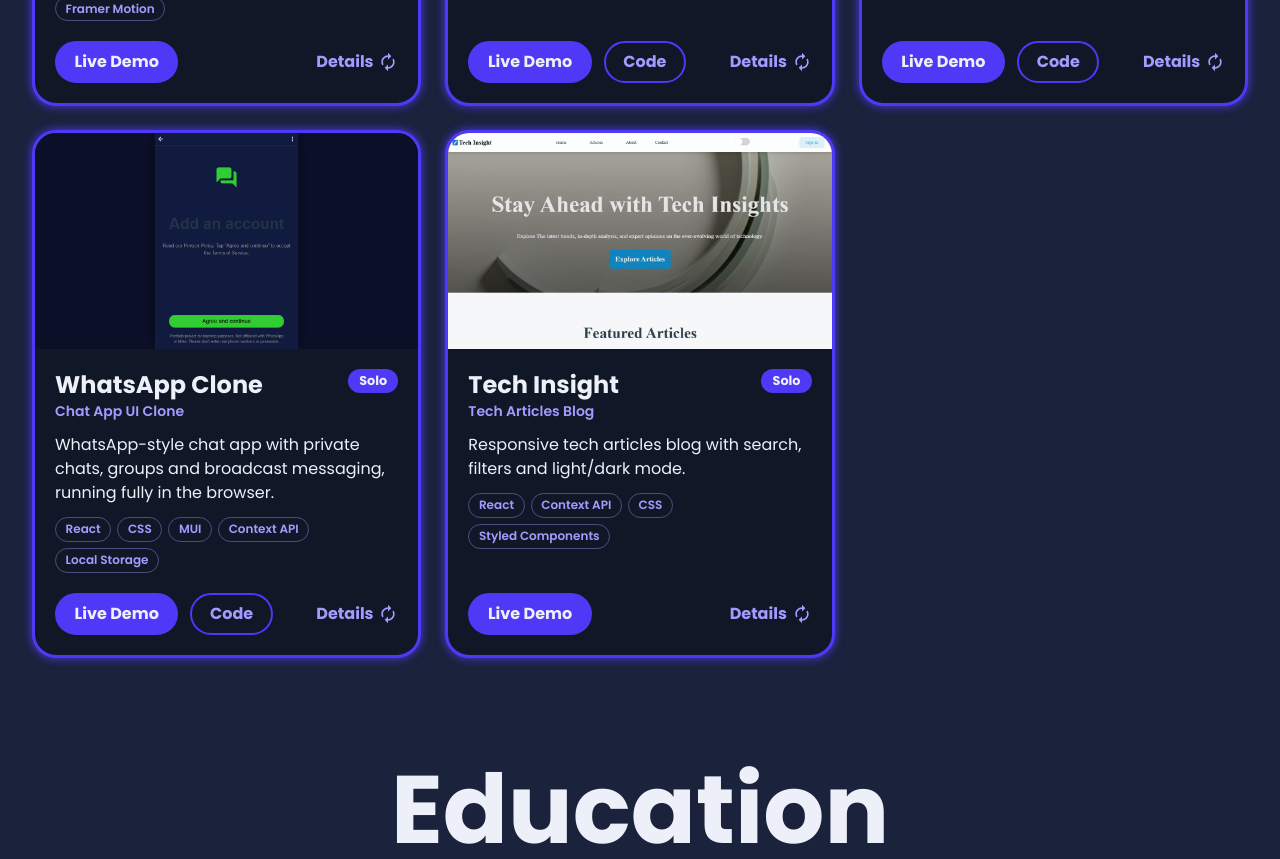
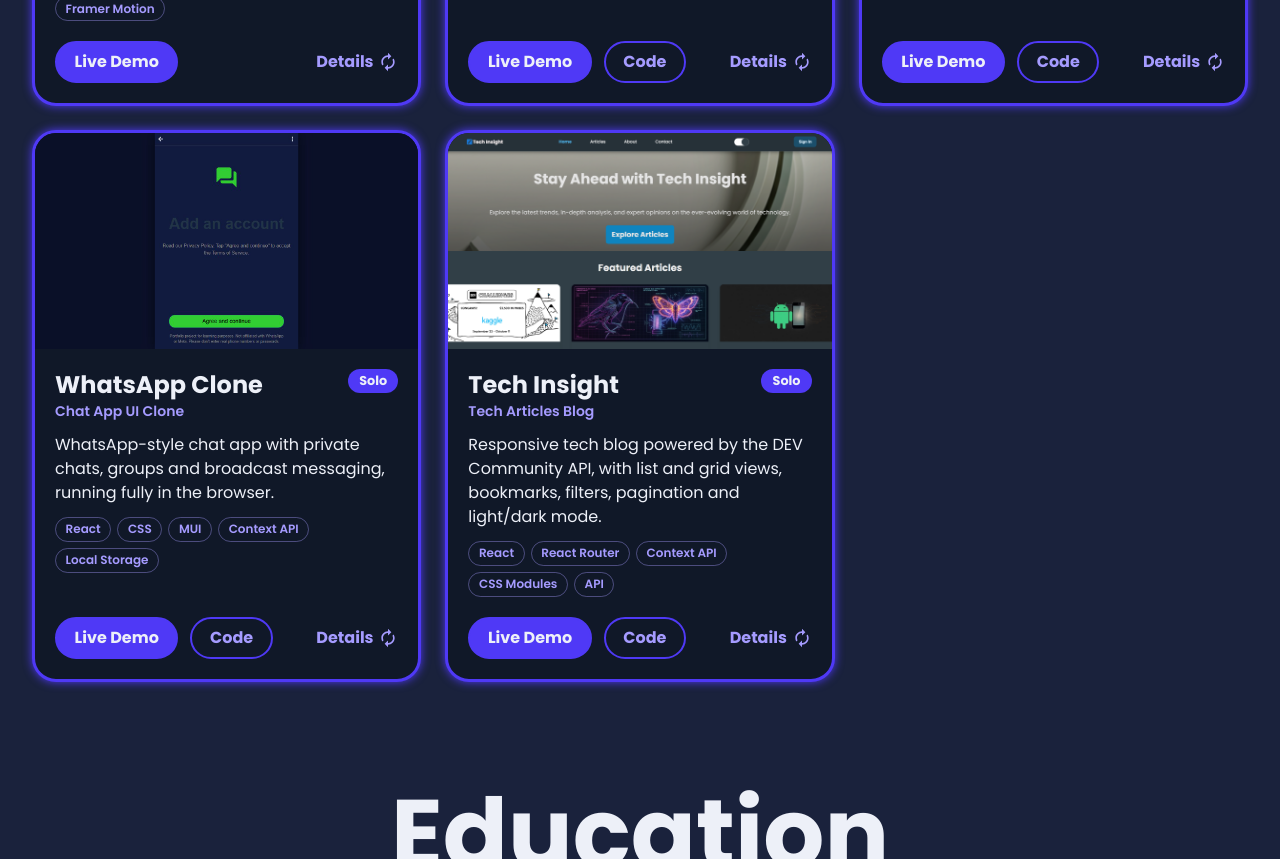
Before and after one commit to Sa3ed-031/Sa3ed-031.github.io, a React (Vite) app: page / in a window 1280 px wide. Shown: the part 2940-3799 px from the top of the page. Built offline with nearby package versions, Linux system fonts and the light colour scheme.

Commit message:
edit tech insights project preview & description.

```diff
--- a/src/data/projects.js
+++ b/src/data/projects.js
@@ -1,5 +1,5 @@
 // Plain screenshots of each live site (the *.png social images already contain the title)
-import articles from "../assets/images/screenshots/articles-blog-screenshot.jpg";
+import articles from "../assets/images/screenshots/articles-blog-screenshot.png";
 import whatsapp from "../assets/images/screenshots/whatsapp-clone-screenshot.jpg";
 import carpentry from "../assets/images/screenshots/archi-carpenter-screenshot.jpg";
 import rennello from "../assets/images/screenshots/rennello-screenshot.jpg";
@@ -102,18 +102,22 @@ const projectsList = [
     featured: false,
   },
   {
-    id: "articles-blog",
+    id: "tech-insight",
     title: "Tech Insight",
     subtitle: "Tech Articles Blog",
     type: "solo",
     teamSize: null,
     src: articles,
-    live: "https://sa3ed-articles-blog-project.netlify.app",
-    code: null,
-    tech: ["React", "Context API", "CSS", "Styled Components"],
+    live: "https://sa3ed-tech-insights-articles.netlify.app",
+    code: "https://github.com/Sa3ed-031/tech-insight-articles",
+    tech: ["React", "React Router", "Context API", "CSS Modules", "API"],
     description:
-      "Responsive tech articles blog with search, filters and light/dark mode.",
-    highlights: ["List and grid views", "Light and dark mode"],
+      "Responsive tech blog powered by the DEV Community API, with list and grid views, bookmarks, filters, pagination and light/dark mode.",
+    highlights: [
+      "Live articles and full article pages from the DEV Community API, credited to their authors",
+      "List and grid views, filters, pagination and bookmarks with a live counter",
+      "Light/dark mode with CSS variables, and per-component CSS Modules",
+    ],
     featured: false,
   },
 ];
```
Also changed, not shown: src/assets/images/screenshots/articles-blog-screenshot.jpg (deleted), src/assets/images/screenshots/articles-blog-screenshot.png (added).
